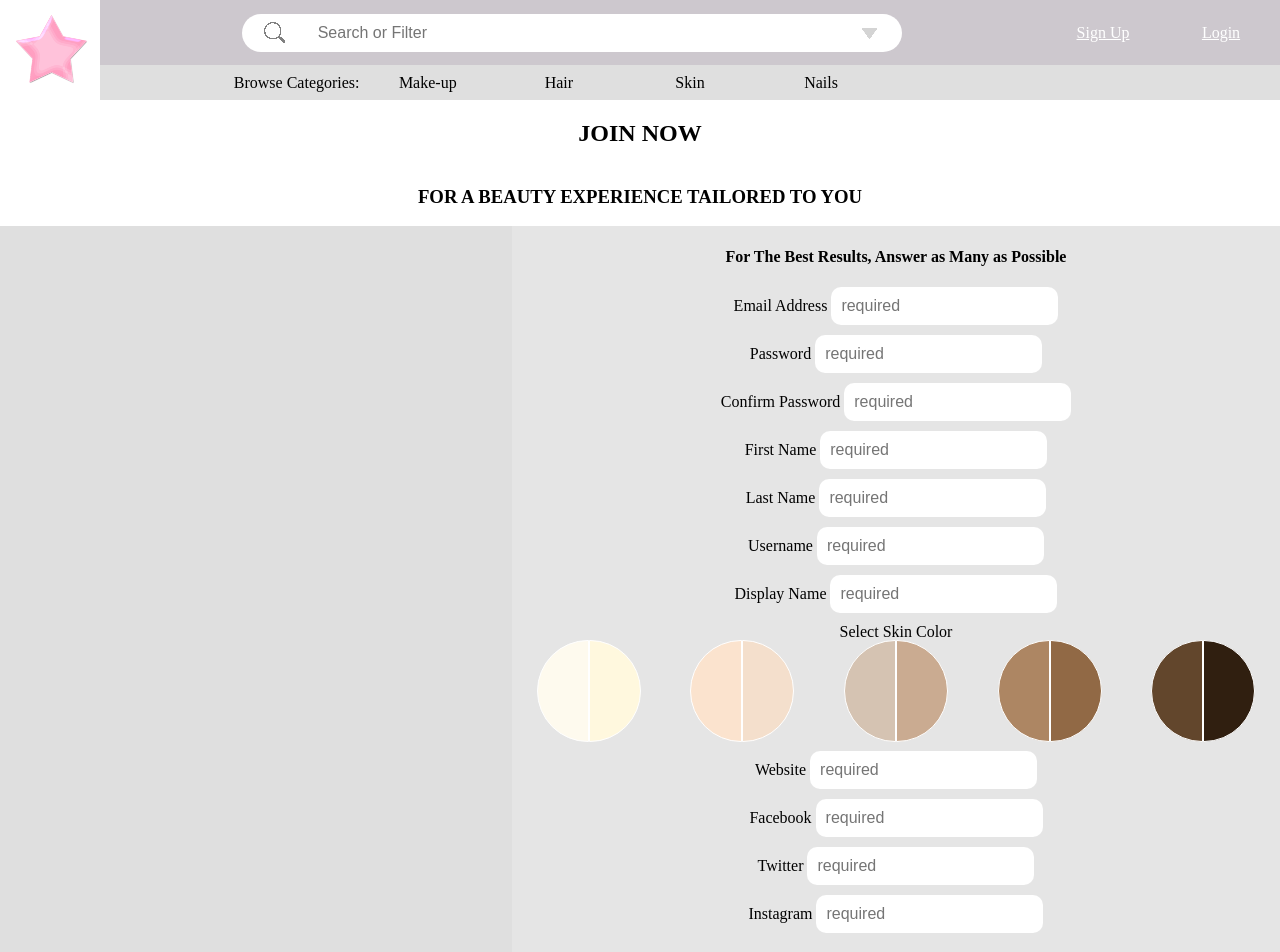
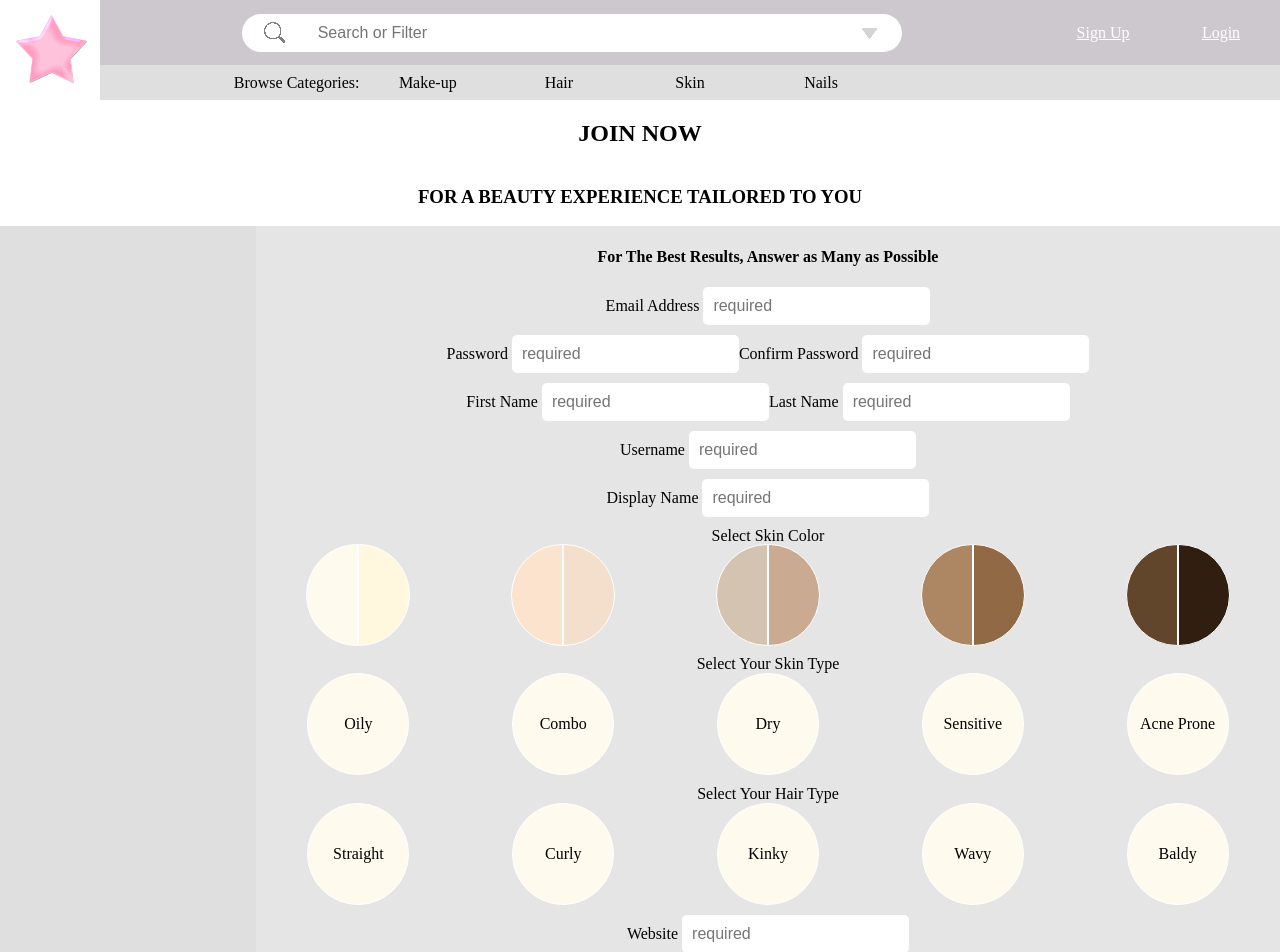
Before and after one commit to syedaziz27/boonTime-FE, a React (Create React App) app: page /signup in a window 1280 px wide. Shown: the top 952 px of the page. Built offline with nearby package versions, Linux system fonts and the light colour scheme.

Commit message:
added more data to signup page

```diff
--- a/src/components/SignUp/signup.css
+++ b/src/components/SignUp/signup.css
@@ -7,7 +7,7 @@
     display: grid;
     min-height: 1000px;
     background-color: #E5E5E5;
-    grid-template-columns: 2fr 3fr;
+    grid-template-columns: 1fr 4fr;
 }
 
 .upload-img-container {
@@ -28,7 +28,7 @@
     box-shadow: none;
     cursor: pointer;
     box-sizing: border-box;
-    border-radius: 10px;
+    border-radius: 5px;
 }
 
 .input-cont {
@@ -43,10 +43,6 @@
 }
 
 .attribute {
-    /* border: 1px solid black;
-    border-radius: 100px;
-
-    /* width: 100px; */
     height: 100px;
     display: grid;
     place-items: center;
@@ -68,6 +64,16 @@
     border: .5px solid white;
     border-top-right-radius: 100px;
     border-bottom-right-radius: 100px;
+}
+
+.skin-type-cont {
+    height: 100px;
+    width: 100px;
+    border: .5px solid white;
+    border-radius: 100px;
+    display: grid;
+    place-items: center;
+    background-color: #FEFAEE;
 }
 
 .white {
--- a/src/components/SignUp/signup.js
+++ b/src/components/SignUp/signup.js
@@ -26,19 +26,17 @@ export default class SignUp extends React.Component {
             <div className="input-cont">
               <span className="input-desc">Password </span>
               <input placeholder="required" className="input-field"></input>
-            </div>
-            <div className="input-cont">
               <span className="input-desc">Confirm Password </span>
               <input placeholder="required" className="input-field"></input>
             </div>
+
             <div className="input-cont">
               <span className="input-desc">First Name </span>
               <input placeholder="required" className="input-field"></input>
-            </div>
-            <div className="input-cont">
               <span className="input-desc">Last Name </span>
               <input placeholder="required" className="input-field"></input>
             </div>
+
             <div className="input-cont">
               <span className="input-desc">Username </span>
               <input placeholder="required" className="input-field"></input>
@@ -80,6 +78,28 @@ export default class SignUp extends React.Component {
             </div>
 
             <div className="input-cont">
+              <span className="input-desc">Select Your Skin Type</span>
+              <div className="attribute-container">
+                <div className="skin-type-cont">Oily</div>
+                <div className="skin-type-cont">Combo</div>
+                <div className="skin-type-cont">Dry</div>
+                <div className="skin-type-cont">Sensitive</div>
+                <div className="skin-type-cont">Acne Prone</div>
+              </div>
+            </div>
+
+            <div className="input-cont">
+              <span className="input-desc">Select Your Hair Type</span>
+              <div className="attribute-container">
+                <div className="skin-type-cont">Straight</div>
+                <div className="skin-type-cont">Curly</div>
+                <div className="skin-type-cont">Kinky</div>
+                <div className="skin-type-cont">Wavy</div>
+                <div className="skin-type-cont">Baldy</div>
+              </div>
+            </div>
+
+            <div className="input-cont">
               <span className="input-desc">Website </span>
               <input placeholder="required" className="input-field"></input>
             </div>
```
